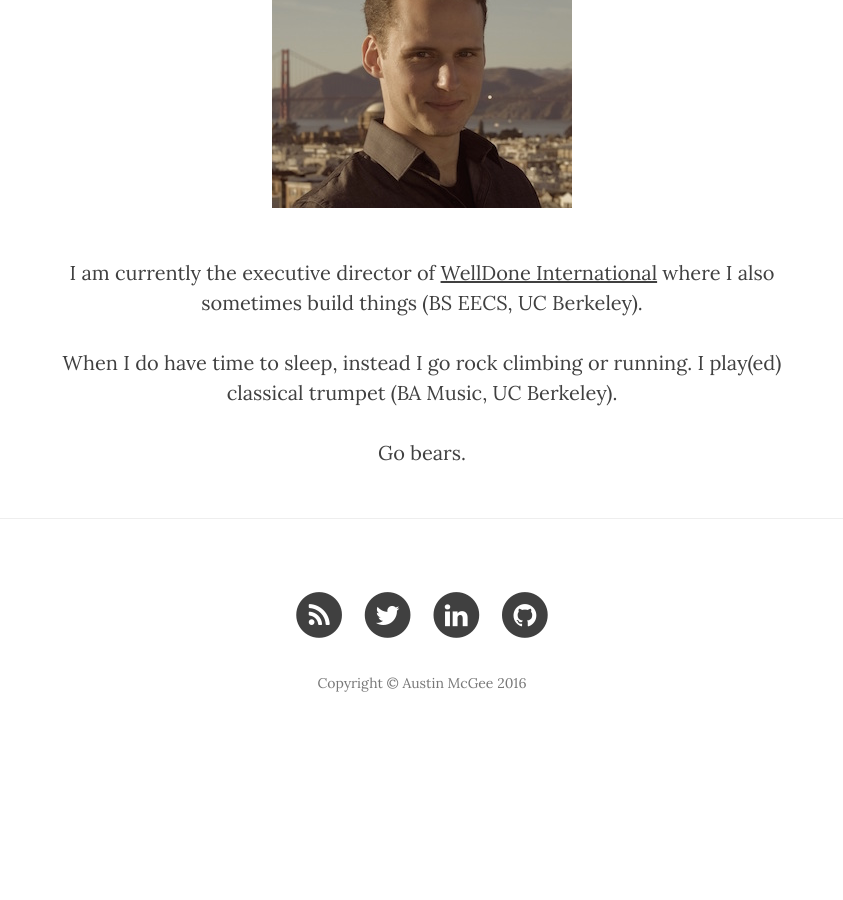
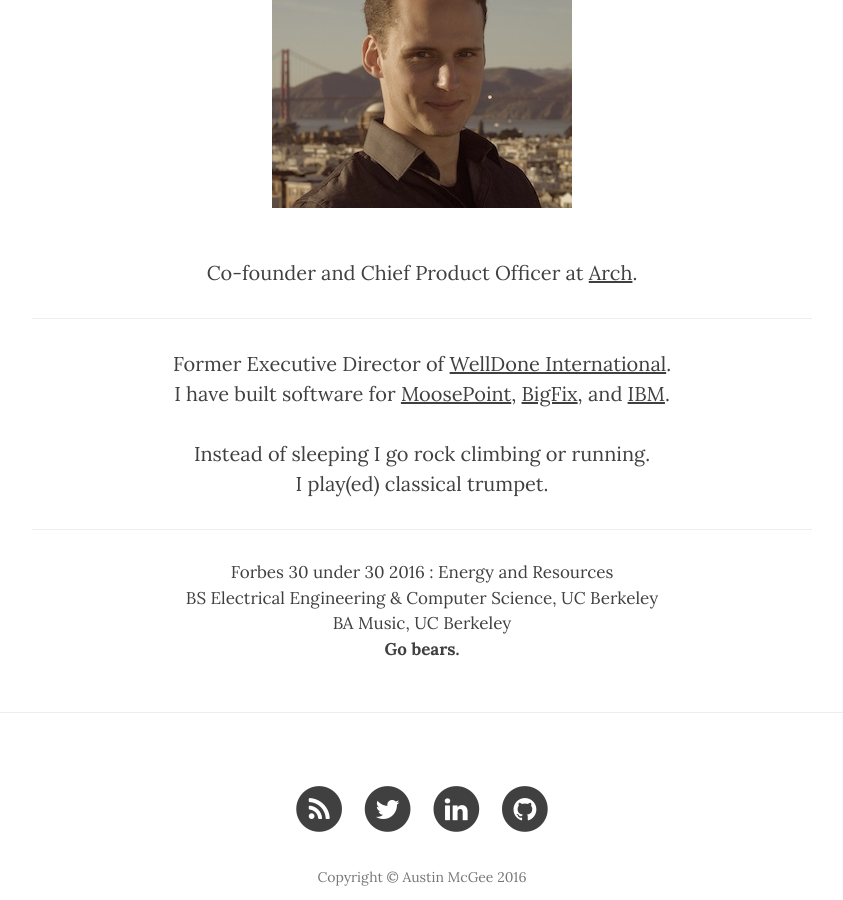
Before and after one commit to amcgee/amcgee.github.io, a Jekyll site: the page built from about.html, in a window 1280 px wide and 900 px high, scrolled down 598 px. Shown: the whole window, without its empty margins (218-1061 px from the left). Built offline with Jekyll 4.4.1, drawn with Linux system fonts in a browser that asks for light colours; nearby versions of some CDN libraries; Markdown is read by kramdown in place of the engine named in the settings; before the commit the page ends 1357 px from its top, so only the background shows below that.

Commit message:
Archive legacy post, update about and fix HAM link.

```diff
--- a/_data/projects.yml
+++ b/_data/projects.yml
@@ -17,4 +17,5 @@
 
 - name: Ham
   github: amcgee/Ham
+  link: github.com/amcgee/ham
   description: "An amateur radio operator for dokku app development"
--- a/about.html
+++ b/about.html
@@ -13,11 +13,23 @@ header-img: "img/about-bg.jpg"
 	</div>
 	<div class="row">
 		<div>
-			<p>I am currently the executive director of <a href="http://www.welldone.org">WellDone International</a> where I also sometimes build things (BS EECS, UC Berkeley).</p>
+			<p>Co-founder and Chief Product Officer at <a href="http://arch-iot.com">Arch</a>.</p>
 
-			<p>When I do have time to sleep, instead I go rock climbing or running.  I play(ed) classical trumpet (BA Music, UC Berkeley).</p>
+			<hr/>
 
-			<p>Go bears.</p>
+			<p>Former Executive Director of <a href="http://www.welldone.org">WellDone International</a>.<br/>
+			I have built software for <a href="http://www.moosepoint.com">MoosePoint</a>, <a href="http://www.bigfix.com">BigFix</a>, and <a href="http://www.ibm.com">IBM</a>.</p>
+
+			<p>Instead of sleeping I go rock climbing or running.<br/>
+			I play(ed) classical trumpet.</p>
+
+			<hr/>
+
+			<p class="small">Forbes 30 under 30 2016 : Energy and Resources<br/>
+			BS Electrical Engineering &amp; Computer Science, UC Berkeley<br/>
+			BA Music, UC Berkeley<br/>
+			<strong>Go bears.</strong>
+			</p>
 		</div>
 	</div>
 </div>
```
Also changed, not shown: _posts/2014-12-13-custom-markdown-images.md (deleted, +0 -106 lines).
